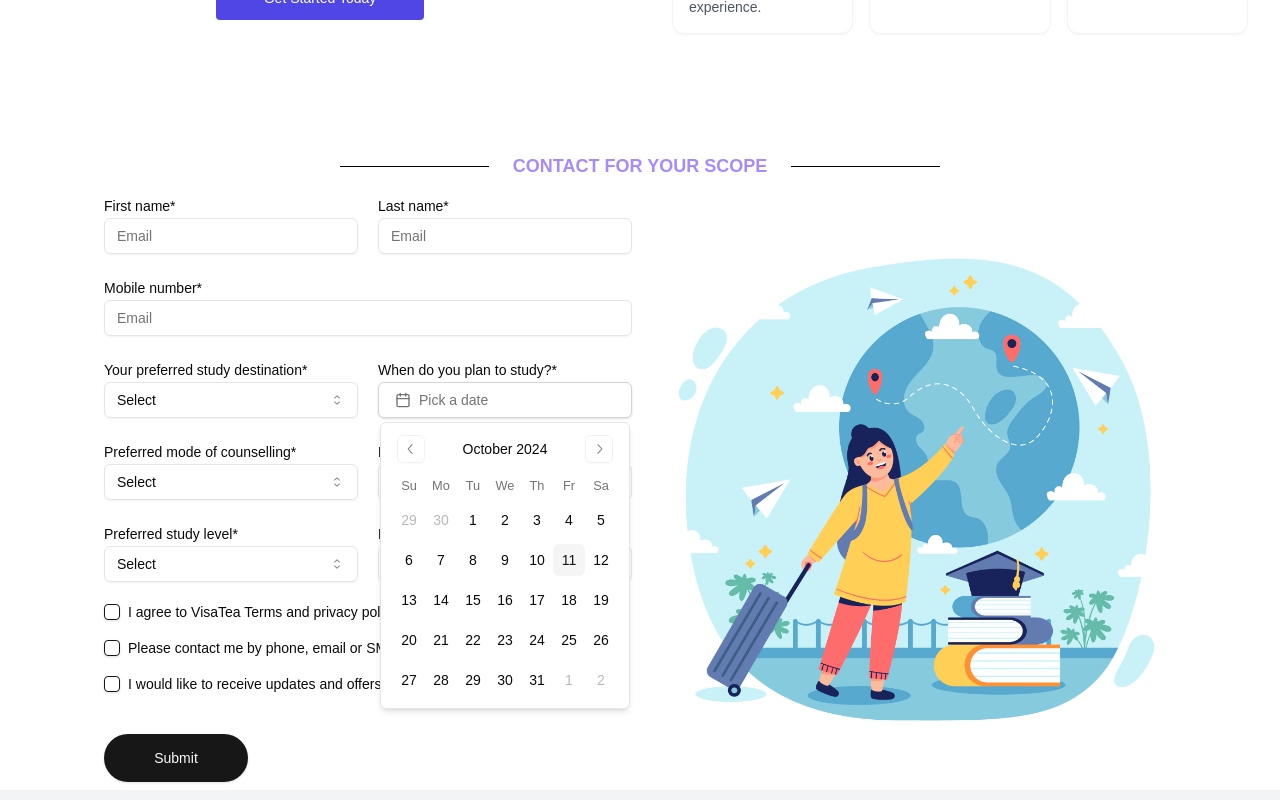
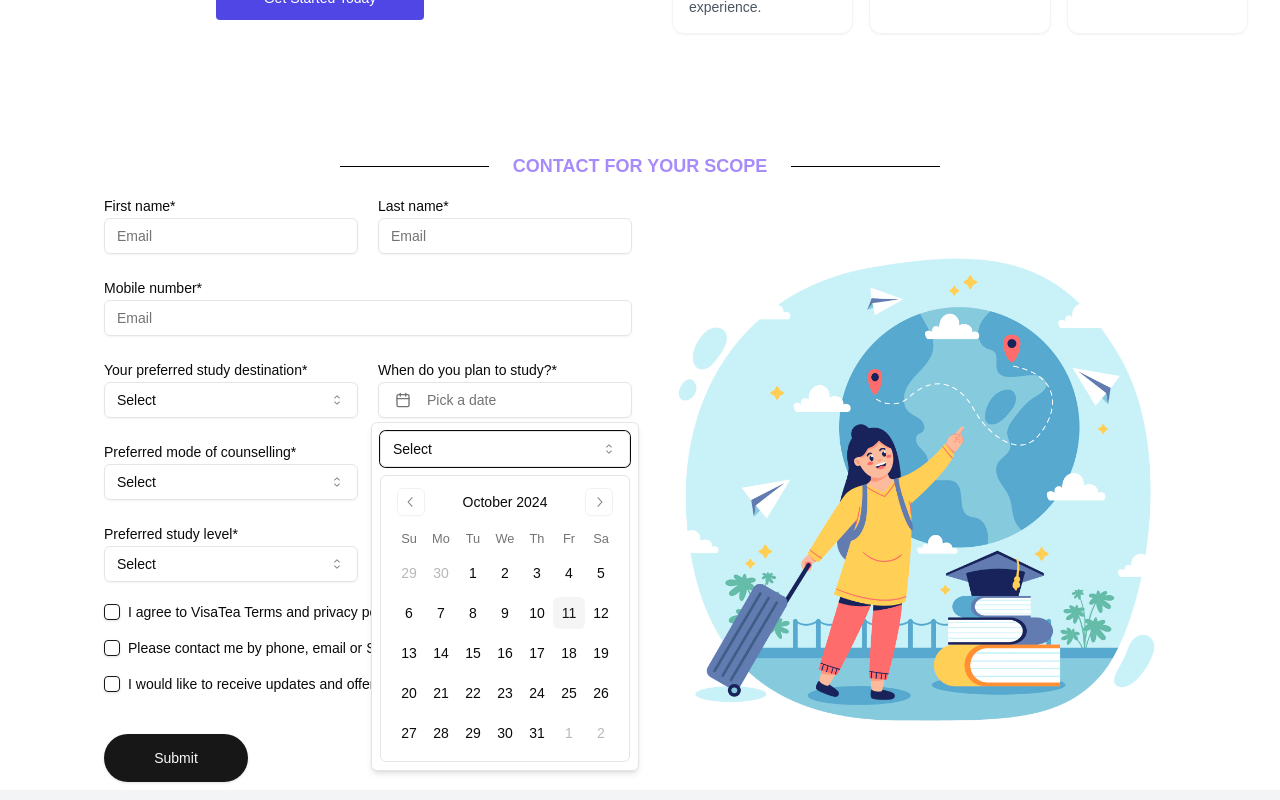
Before and after one commit to abufahimkhan/visatea, a Next.js app: page / in a window 1280 px wide. Both pictures are taken after a click on the button "Pick a date". Shown: the part 1574-2374 px from the top of the page. Built offline with nearby package versions, Linux system fonts and the light colour scheme.

Commit message:
date picker formatted

```diff
--- a/package.json
+++ b/package.json
@@ -25,6 +25,7 @@
     "nanoid": "^5.0.7",
     "next": "14.2.15",
     "react": "^18.3.1",
+    "react-datepicker": "^7.5.0",
     "react-day-picker": "^8.10.1",
     "react-dom": "^18.3.1",
     "react-icons": "^5.3.0",
--- a/src/app/globals.css
+++ b/src/app/globals.css
@@ -40,32 +40,6 @@ body {
     --chart-5: 27 87% 67%;
     --radius: 0.5rem;
   }
-  .dark {
-    --background: 0 0% 3.9%;
-    --foreground: 0 0% 98%;
-    --card: 0 0% 3.9%;
-    --card-foreground: 0 0% 98%;
-    --popover: 0 0% 3.9%;
-    --popover-foreground: 0 0% 98%;
-    --primary: 0 0% 98%;
-    --primary-foreground: 0 0% 9%;
-    --secondary: 0 0% 14.9%;
-    --secondary-foreground: 0 0% 98%;
-    --muted: 0 0% 14.9%;
-    --muted-foreground: 0 0% 63.9%;
-    --accent: 0 0% 14.9%;
-    --accent-foreground: 0 0% 98%;
-    --destructive: 0 62.8% 30.6%;
-    --destructive-foreground: 0 0% 98%;
-    --border: 0 0% 14.9%;
-    --input: 0 0% 14.9%;
-    --ring: 0 0% 83.1%;
-    --chart-1: 220 70% 50%;
-    --chart-2: 160 60% 45%;
-    --chart-3: 30 80% 55%;
-    --chart-4: 280 65% 60%;
-    --chart-5: 340 75% 55%;
-  }
 }
 
 @layer base {
--- a/src/components/b2c/common/DatePicker.tsx
+++ b/src/components/b2c/common/DatePicker.tsx
@@ -1,9 +1,10 @@
 "use client";
 
-import { format } from "date-fns";
+import * as React from "react";
+import { addDays, format } from "date-fns";
 import { Calendar as CalendarIcon } from "lucide-react";
-import * as React from "react";
 
+import { cn } from "@/lib/utils";
 import { Button } from "@/components/ui/button";
 import { Calendar } from "@/components/ui/calendar";
 import {
@@ -11,7 +12,13 @@ import {
   PopoverContent,
   PopoverTrigger,
 } from "@/components/ui/popover";
-import { cn } from "@/lib/utils";
+import {
+  Select,
+  SelectContent,
+  SelectItem,
+  SelectTrigger,
+  SelectValue,
+} from "@/components/ui/select";
 
 export function DatePicker() {
   const [date, setDate] = React.useState<Date>();
@@ -20,8 +27,9 @@ export function DatePicker() {
     <Popover>
       <PopoverTrigger asChild>
         <Button
+          variant={"outline"}
           className={cn(
-            "w-full justify-start text-left font-normal bg-white border border-gray-300",
+            "w-full justify-start text-left font-normal",
             !date && "text-muted-foreground"
           )}
         >
@@ -29,13 +37,25 @@ export function DatePicker() {
           {date ? format(date, "PPP") : <span>Pick a date</span>}
         </Button>
       </PopoverTrigger>
-      <PopoverContent className="w-auto p-0">
-        <Calendar
-          mode="single"
-          selected={date}
-          onSelect={setDate}
-          initialFocus
-        />
+      <PopoverContent className="flex w-auto flex-col space-y-2 p-2">
+        <Select
+          onValueChange={(value) =>
+            setDate(addDays(new Date(), parseInt(value)))
+          }
+        >
+          <SelectTrigger>
+            <SelectValue placeholder="Select" />
+          </SelectTrigger>
+          <SelectContent position="popper">
+            <SelectItem value="0">Today</SelectItem>
+            <SelectItem value="1">Tomorrow</SelectItem>
+            <SelectItem value="3">In 3 days</SelectItem>
+            <SelectItem value="7">In a week</SelectItem>
+          </SelectContent>
+        </Select>
+        <div className="rounded-md border">
+          <Calendar mode="single" selected={date} onSelect={setDate} />
+        </div>
       </PopoverContent>
     </Popover>
   );
--- a/src/components/b2c/contact-us/form-elements/ContactForm.tsx
+++ b/src/components/b2c/contact-us/form-elements/ContactForm.tsx
@@ -33,13 +33,13 @@ const ContactForm = () => {
           <Input type="email" id="email" placeholder="Email" />
         </div>
       </div>
-      <div className="grid grid-cols-1 gap-5">
+      <div className="grid grid-cols-1">
         <div>
           <Label htmlFor="email">Mobile number*</Label>
           <Input type="email" id="email" placeholder="Email" />
         </div>
       </div>
-      <div className="grid grid-cols-2 justify-evenly gap-5">
+      <div className="grid grid-cols-2 justify-evenly">
         <div>
           <Label htmlFor="email">Your preferred study destination*</Label>
           <DestinationOptions />
@@ -49,7 +49,7 @@ const ContactForm = () => {
           <DatePicker />
         </div>
       </div>
-      <div className="grid grid-cols-2 justify-evenly gap-5">
+      <div className="grid grid-cols-2 justify-evenly">
         <div>
           <Label htmlFor="email">Preferred mode of counselling*</Label>
           <CounsellingOptions />
@@ -59,7 +59,7 @@ const ContactForm = () => {
           <FundOptions />
         </div>
       </div>
-      <div className="grid grid-cols-2 justify-evenly gap-5">
+      <div className="grid grid-cols-2 justify-evenly">
         <div>
           <Label htmlFor="email">Preferred study level*</Label>
           <StudyLevelOptions />
@@ -69,7 +69,7 @@ const ContactForm = () => {
           <IDPOfficeOptions />
         </div>
       </div>
-      <div className="grid grid-cols-1 justify-evenly gap-5">
+      <div className="grid grid-cols-1 justify-evenly">
         <CheckBox
           label="I agree to VisaTea Terms and privacy policy"
           htmlFor="terms"
--- a/src/components/ui/button.tsx
+++ b/src/components/ui/button.tsx
@@ -5,7 +5,7 @@ import { cva, type VariantProps } from "class-variance-authority"
 import { cn } from "@/lib/utils"
 
 const buttonVariants = cva(
-  "inline-flex items-center justify-center whitespace-nowrap rounded-md text-sm font-medium transition-colors focus-visible:outline-none focus-visible:ring-1 focus-visible:ring-ring disabled:pointer-events-none disabled:opacity-50",
+  "inline-flex items-center justify-center gap-2 whitespace-nowrap rounded-md text-sm font-medium ring-offset-background transition-colors focus-visible:outline-none focus-visible:ring-2 focus-visible:ring-ring focus-visible:ring-offset-2 disabled:pointer-events-none disabled:opacity-50 [&_svg]:pointer-events-none [&_svg]:size-4 [&_svg]:shrink-0",
   {
     variants: {
       variant: {
--- a/src/components/ui/calendar.tsx
+++ b/src/components/ui/calendar.tsx
@@ -1,18 +1,19 @@
-"use client";
+"use client"
 
-import * as React from "react";
-import { ChevronLeftIcon, ChevronRightIcon } from "@radix-ui/react-icons";
-import { DayPicker } from "react-day-picker";
+import * as React from "react"
+import { ChevronLeftIcon, ChevronRightIcon } from "@radix-ui/react-icons"
+import { DayPicker } from "react-day-picker"
 
-import { cn } from "@/lib/utils";
-import { buttonVariants } from "@/components/ui/button";
+import { cn } from "@/lib/utils"
+import { buttonVariants } from "@/components/ui/button"
 
-export type CalendarProps = React.ComponentProps<typeof DayPicker>;
+export type CalendarProps = React.ComponentProps<typeof DayPicker>
 
 function Calendar({
   className,
   classNames,
   showOutsideDays = true,
+  ...props
 }: CalendarProps) {
   return (
     <DayPicker
@@ -36,7 +37,10 @@ function Calendar({
           "text-muted-foreground rounded-md w-8 font-normal text-[0.8rem]",
         row: "flex w-full mt-2",
         cell: cn(
-          "relative p-0 text-center text-sm focus-within:relative focus-within:z-20 [&:has([aria-selected])]:bg-accent [&:has([aria-selected].day-outside)]:bg-accent/50 [&:has([aria-selected].day-range-end)]:rounded-r-md"
+          "relative p-0 text-center text-sm focus-within:relative focus-within:z-20 [&:has([aria-selected])]:bg-accent [&:has([aria-selected].day-outside)]:bg-accent/50 [&:has([aria-selected].day-range-end)]:rounded-r-md",
+          props.mode === "range"
+            ? "[&:has(>.day-range-end)]:rounded-r-md [&:has(>.day-range-start)]:rounded-l-md first:[&:has([aria-selected])]:rounded-l-md last:[&:has([aria-selected])]:rounded-r-md"
+            : "[&:has([aria-selected])]:rounded-md"
         ),
         day: cn(
           buttonVariants({ variant: "ghost" }),
@@ -56,12 +60,13 @@ function Calendar({
         ...classNames,
       }}
       components={{
-        IconLeft: () => <ChevronLeftIcon className="h-4 w-4" />,
-        IconRight: () => <ChevronRightIcon className="h-4 w-4" />,
+        IconLeft: ({ ...props }) => <ChevronLeftIcon className="h-4 w-4" />,
+        IconRight: ({ ...props }) => <ChevronRightIcon className="h-4 w-4" />,
       }}
+      {...props}
     />
-  );
+  )
 }
-Calendar.displayName = "Calendar";
+Calendar.displayName = "Calendar"
 
-export { Calendar };
+export { Calendar }
```
Also changed, not shown: 1 other file (tests, documents, lock files or other folders).
